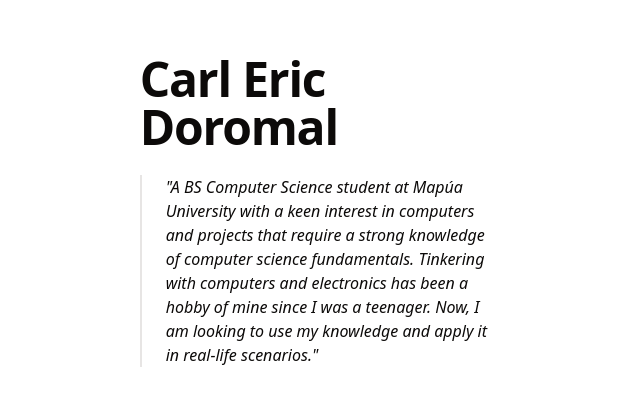
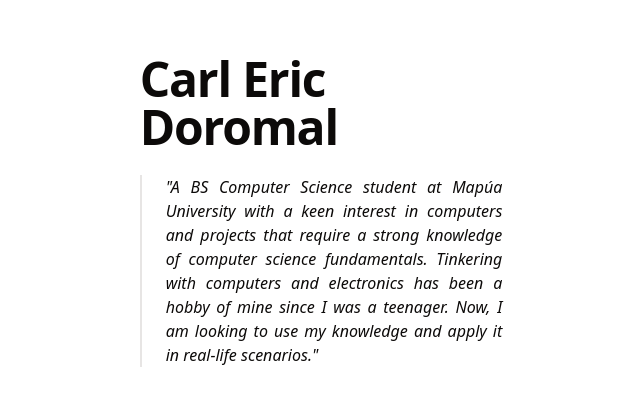
Before and after one commit to CEDoromal/my-site-fe, a SvelteKit app: page / in a window 1280 px wide. Shown: the part 189-594 px from the top of the page, without its empty margins (319-959 px from the left). Built offline with nearby package versions, Linux system fonts and the light colour scheme.

Commit message:
adds automatic resizing for small devices

```diff
--- a/src/routes/+layout.svelte
+++ b/src/routes/+layout.svelte
@@ -5,6 +5,6 @@
 
 <ModeWatcher />
 
-<div class="flex items-center justify-center h-full p-24">
+<div class="flex items-center justify-center h-full p-4 sm:p-24">
 <slot />
 </div>
--- a/src/routes/+page.svelte
+++ b/src/routes/+page.svelte
@@ -1,9 +1,9 @@
 <div class="flex flex-wrap justify-center gap-12">
-	<div class="w-1/3">
-		<h1 class="scroll-m-20 text-4xl font-extrabold tracking-tight lg:text-5xl">
+	<div class="flex flex-col items-center sm:items-start w-full lg:w-1/3">
+		<h1 class="scroll-m-20 text-2xl font-extrabold tracking-tight sm:text-4xl lg:text-5xl">
 			Carl Eric Doromal
 		</h1>
-		<blockquote class="mt-6 border-l-2 pl-6 italic">
+		<blockquote class="mt-6 border-l-2 pl-6 italic text-justify">
 			"A BS Computer Science student at Mapúa University with a keen interest in computers and
 			projects that require a strong knowledge of computer science fundamentals. Tinkering with
 			computers and electronics has been a hobby of mine since I was a teenager. Now, I am looking
```
